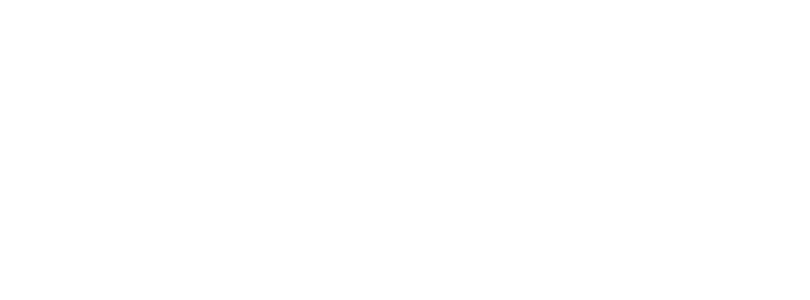
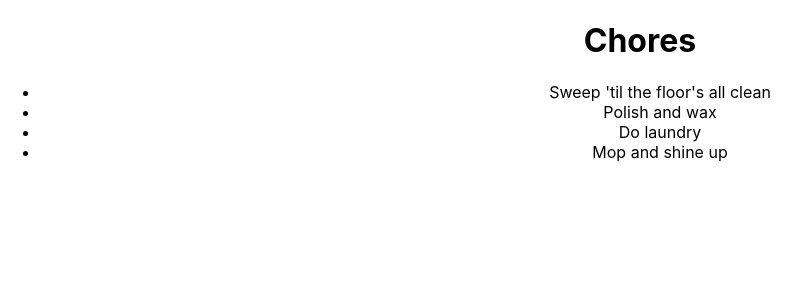
Before and after one commit to sgwicks/todo-r, a React (Create React App) app: page / in a window 1280 px wide. Shown: the top 300 px of the page, without its empty margins (0-810 px from the left). Built offline with nearby package versions, Linux system fonts and the light colour scheme.

Commit message:
Create Task component, skeleton task list

```diff
--- a/src/App.js
+++ b/src/App.js
@@ -1,10 +1,16 @@
-import React from 'react';
+import React, { useState } from 'react';
 import './App.css';
+import Task from './components/Task'
 
 function App() {
+  const [taskList] = useState(['Sweep \'til the floor\'s all clean', 'Polish and wax', 'Do laundry', 'Mop and shine up'])
+
   return (
     <div className="App">
-
+      <h1>Chores</h1>
+      <ul>
+        {taskList.map((task, i) => <Task key={'task' + i} task={task} />)}
+      </ul>
     </div>
   );
 }
--- /dev/null
+++ b/src/components/Task.jsx
@@ -0,0 +1,9 @@
+import React from 'react';
+
+const Task = ({task}) => {
+    return (
+    <li>{task}</li>
+    );
+};
+
+export default Task;
```
